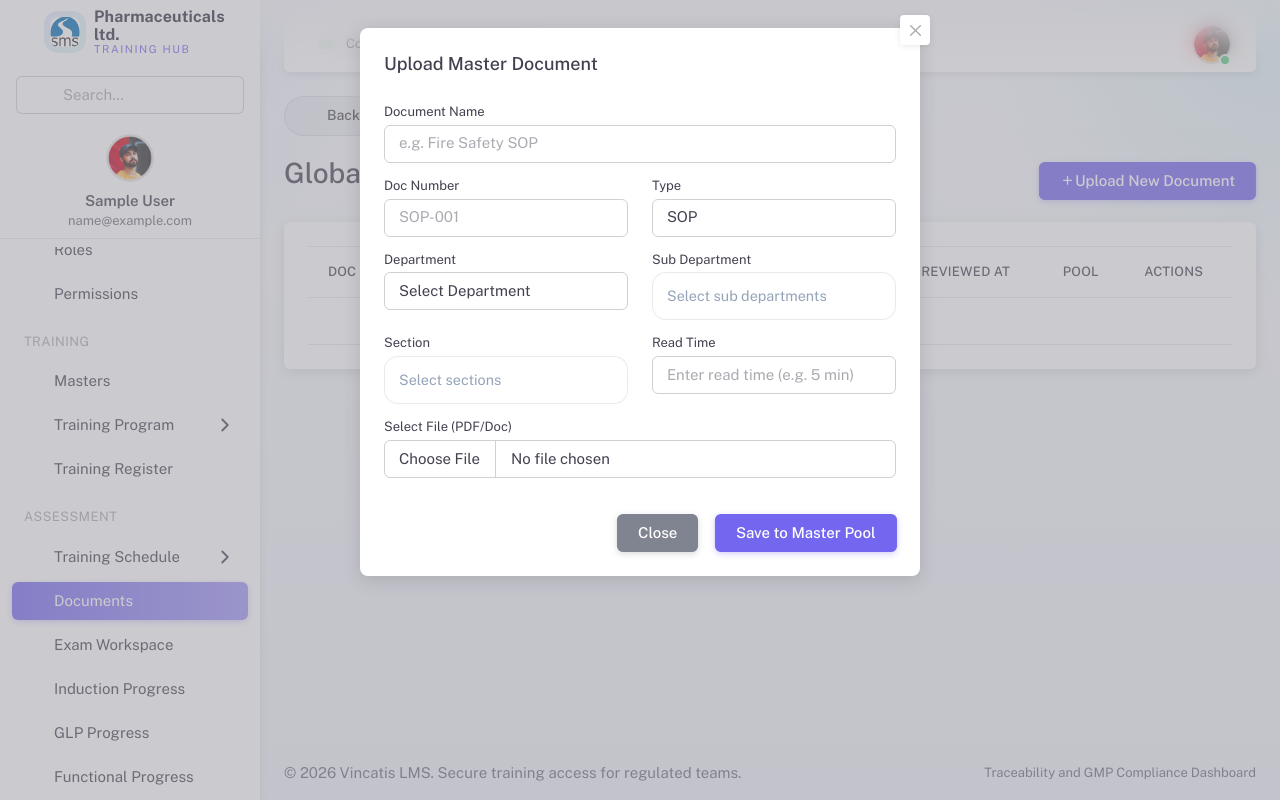
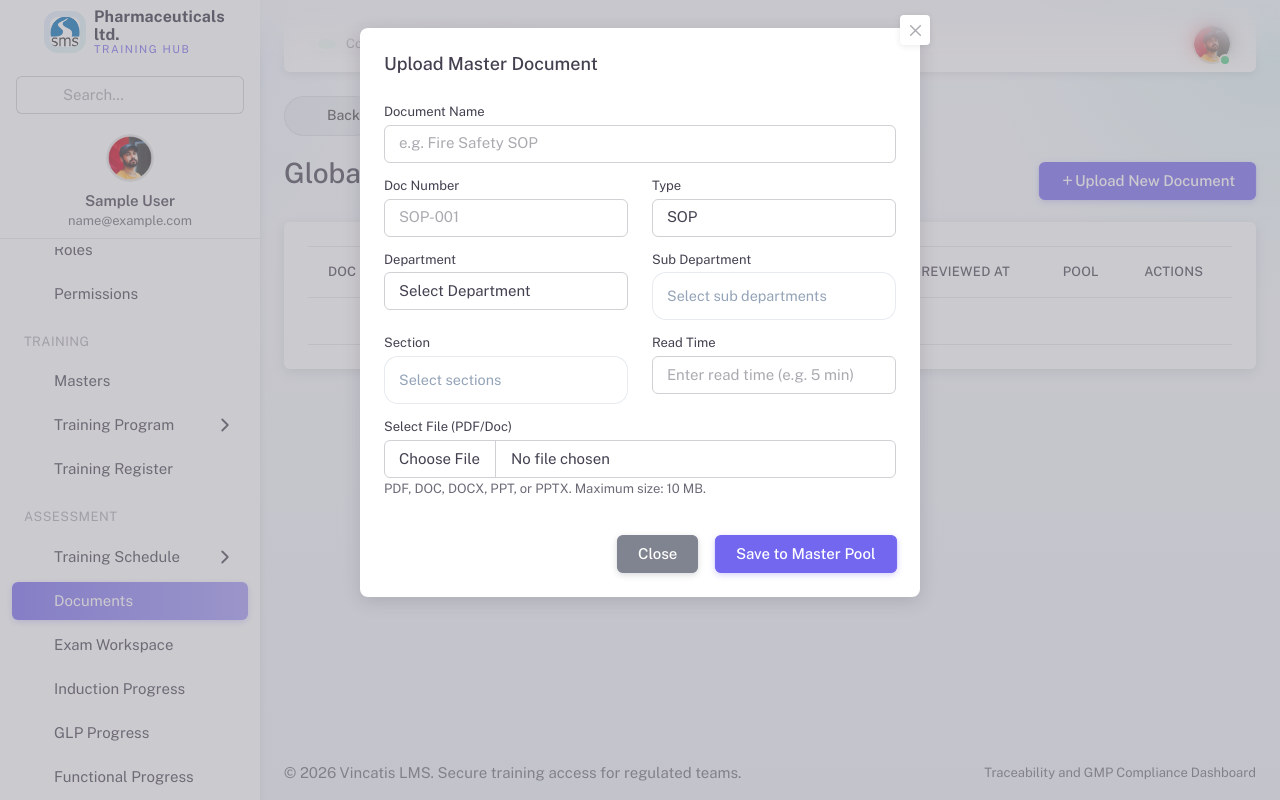
Before and after one commit to Chandrakanta30/lms-app, a Laravel app: page /master-documents in a window 1280 px wide, after a click on "Upload New Document". Run offline with Laravel 12, Linux system fonts and the light colour scheme; the visitor is signed in with stand-in values (Sample User, id 1); data that the repository does not hold is empty; parts of the project's set-up code (start-up, migrations or seed data) failed here and were passed over; some libraries are stand-ins or nearby versions.

Commit message:
addd the validation for document uupload

```diff
--- a/app/Http/Controllers/MasterDocumentController.php
+++ b/app/Http/Controllers/MasterDocumentController.php
@@ -98,6 +98,11 @@ class MasterDocumentController extends Controller
                 'section_id' => 'required|array|min:1',
                 'section_id.*' => 'integer|exists:sections,sec_id',
                 'read_time' => 'nullable|string|max:50',
+            ], [
+                'file.required' => 'Please select a document to upload.',
+                'file.uploaded' => 'The document could not be uploaded. It may exceed the server upload limit; choose a file under 10 MB and try again.',
+                'file.mimes' => 'Unsupported file type. Upload a PDF, DOC, DOCX, PPT, or PPTX file.',
+                'file.max' => 'The document is too large. The maximum allowed file size is 10 MB.',
             ]);
         } catch (\Illuminate\Validation\ValidationException $e) {
             return back()->withInput()->with('error', implode(' ', $e->validator->errors()->all()));
--- a/resources/views/documents/index.blade.php
+++ b/resources/views/documents/index.blade.php
@@ -102,7 +102,7 @@
 
     <div class="modal fade" id="addDocModal" tabindex="-1" aria-labelledby="addDocModalLabel" aria-hidden="true">
         <div class="modal-dialog">
-            <form action="{{ route('master-documents.store') }}" method="POST" enctype="multipart/form-data">
+            <form id="masterDocumentUploadForm" action="{{ route('master-documents.store') }}" method="POST" enctype="multipart/form-data">
                 @csrf
                 <div class="modal-content">
                     <div class="modal-header">
@@ -266,7 +266,10 @@
 
                         <div class="form-group mb-3">
                             <label class="form-label">Select File (PDF/Doc)</label>
-                            <input type="file" name="file" class="form-control" required>
+                            <input id="masterDocumentFile" type="file" name="file" class="form-control"
+                                accept=".pdf,.doc,.docx,.ppt,.pptx" required aria-describedby="masterDocumentFileHelp masterDocumentFileError">
+                            <small id="masterDocumentFileHelp" class="form-text text-muted">PDF, DOC, DOCX, PPT, or PPTX. Maximum size: 10 MB.</small>
+                            <div id="masterDocumentFileError" class="invalid-feedback" role="alert"></div>
                         </div>
                     </div>
                     <div class="modal-footer">
@@ -317,6 +320,39 @@
     </div>
 
     <script>
+        (function() {
+            var form = document.getElementById('masterDocumentUploadForm');
+            var fileInput = document.getElementById('masterDocumentFile');
+            var error = document.getElementById('masterDocumentFileError');
+            var allowedExtensions = ['pdf', 'doc', 'docx', 'ppt', 'pptx'];
+            var maxFileSize = 10 * 1024 * 1024;
+
+            function validateDocumentFile() {
+                var file = fileInput.files && fileInput.files[0];
+                var message = '';
+
+                if (file) {
+                    var extension = file.name.split('.').pop().toLowerCase();
+                    if (!allowedExtensions.includes(extension)) {
+                        message = 'Unsupported file type. Upload a PDF, DOC, DOCX, PPT, or PPTX file.';
+                    } else if (file.size > maxFileSize) {
+                        message = 'The document is too large. The maximum allowed file size is 10 MB.';
+                    }
+                }
+
+                error.textContent = message;
+                fileInput.classList.toggle('is-invalid', Boolean(message));
+                return !message;
+            }
+
+            fileInput.addEventListener('change', validateDocumentFile);
+            form.addEventListener('submit', function(event) {
+                if (!validateDocumentFile()) {
+                    event.preventDefault();
+                }
+            });
+        })();
+
         (function() {
             var reviewSignModal = document.getElementById('reviewSignModal');
             var reviewTargetDocName = document.getElementById('reviewTargetDocName');
```
